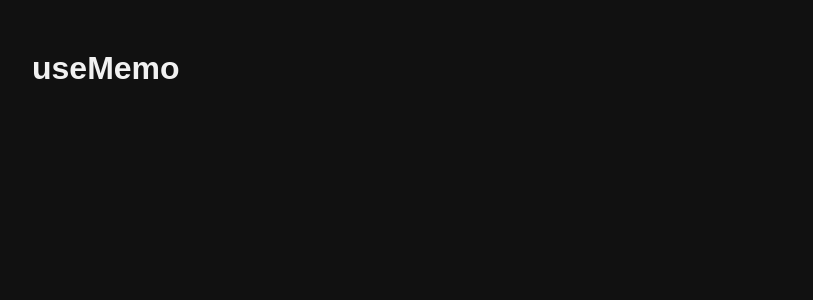
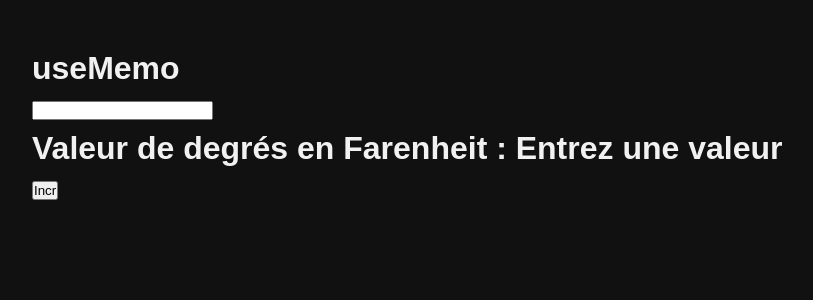
Before and after one commit to Benalta7892/React, a React (Vite) app in the folder 5.React-dans-le-detail/: page / in a window 1280 px wide. Shown: the top 300 px of the page, without its empty margins (208-1021 px from the left). Built offline with nearby package versions, Linux system fonts and the light colour scheme.

Commit message:
Le hook useMemo

```diff
--- /dev/null
+++ b/5.React-dans-le-detail/src/lessons/12.useMemo/Calculation.jsx
@@ -0,0 +1,21 @@
+import { useState, useMemo } from "react";
+
+export default function Calculation() {
+  const [temperature, setTemperature] = useState("");
+
+  function celsiusToFarenheit(degree) {
+    return degree ? degree * 1.8 + 32 : "Entrez une valeur";
+  }
+
+  const expensiveCalculation = celsiusToFarenheit(temperature);
+  console.log("RENDER");
+
+  return (
+    <div>
+      <input type="number" value={temperature} onChange={(e) => setTemperature(e.target.value)} />
+      <h1>
+        Valeur de {temperature} degrés en Farenheit : {expensiveCalculation}
+      </h1>
+    </div>
+  );
+}
--- a/5.React-dans-le-detail/src/lessons/12.useMemo/Container.jsx
+++ b/5.React-dans-le-detail/src/lessons/12.useMemo/Container.jsx
@@ -1,11 +1,15 @@
-import "./Container.css"
+import "./Container.css";
+import Calculation from "./Calculation";
+import { useState } from "react";
 
 export default function Container() {
+  const [count, setCount] = useState(0);
 
   return (
     <div>
       <h1>useMemo</h1>
-
+      <Calculation />
+      <button onClick={() => setCount(count + 1)}>Incr</button>
     </div>
-  )
+  );
 }
```
